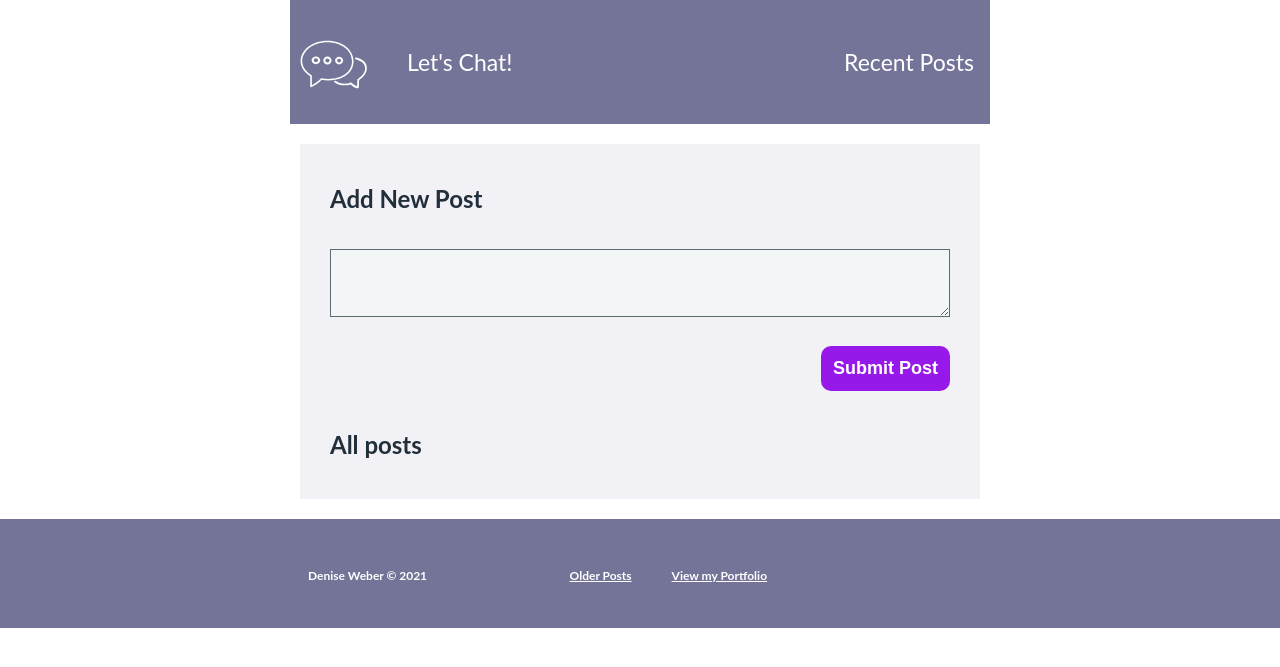
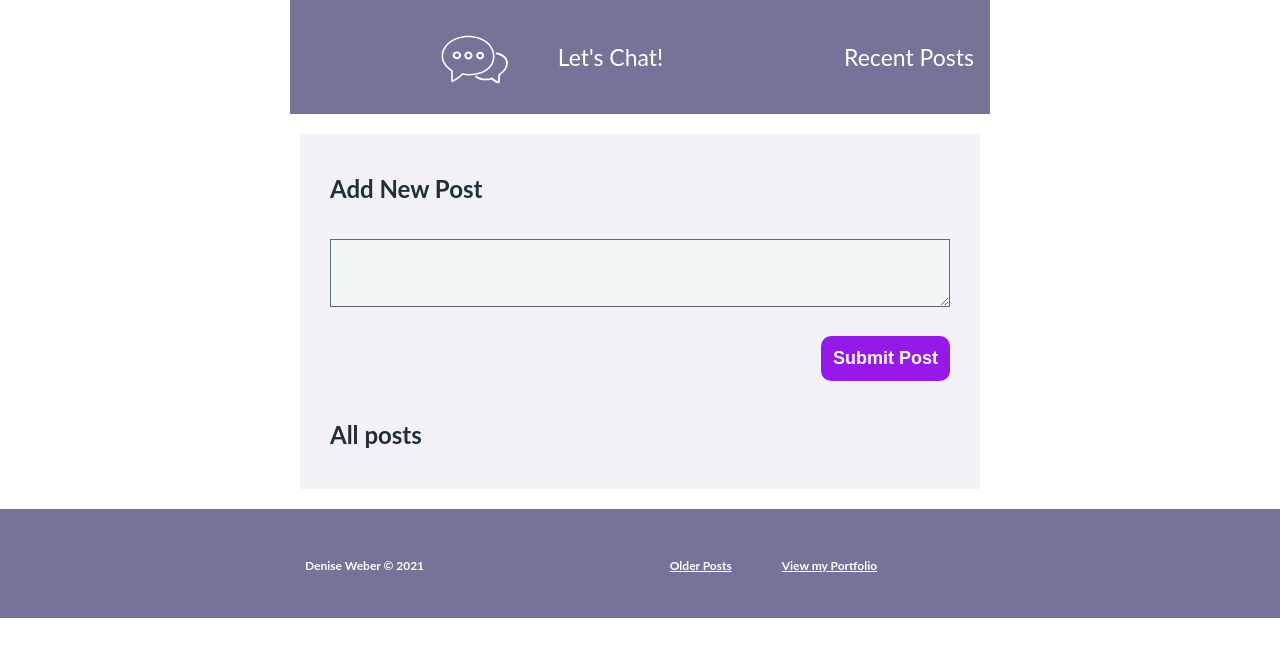
Before and after one commit to dweber0001/python-web-app, a Flask app: page / in a window 1280 px wide. Shown: the top 667 px of the page. Run offline with Flask 2, Linux system fonts and the light colour scheme; data that the repository does not hold is empty.

Commit message:
Update styles.css

```diff
--- a/static/css/styles.css
+++ b/static/css/styles.css
@@ -16,7 +16,7 @@ body {
 header{
     max-width: 700px;
     background-color: #747499;
-    padding: 25px 0;
+    padding: 20px 0;
     margin: 0 auto 20px auto;
     display: flex;
     flex-direction: row;
@@ -28,11 +28,11 @@ header .title {
     display: flex;
     align-items: center;
     color: white;
-    margin-right: auto;
+    margin-left: auto;
     text-align: right;
 }
 header img {
-    margin-right: 30px;
+    margin-right: 40px;
     text-align: left;
     padding-left: 5px;
 }
@@ -142,30 +142,30 @@ a {
 .footer__content {
     max-width: 680px;   /* size of browser */
     margin: 0 auto;
-    padding: 0 8px;
+    padding: 0 5px;
     display: flex;
     flex-direction: row;
 }
 
 .footer .left {
     margin-top: 5px;
-    flex-grow: 1;
+    flex-grow: 2;
     display: flex;
     flex-direction: column;
 }
 
 .footer .right {
-    flex-grow: 2;
+    flex-grow: 1;
     display: flex;
     flex-direction: row;
     margin-bottom: 5px;
-    margin-left: auto;
+
 }
 
 .footer__column {
     display: flex;
     flex-direction: column;
-    padding-left: 40px;
+    margin-left: 50px;
   }
 
 .footer__item {
```
